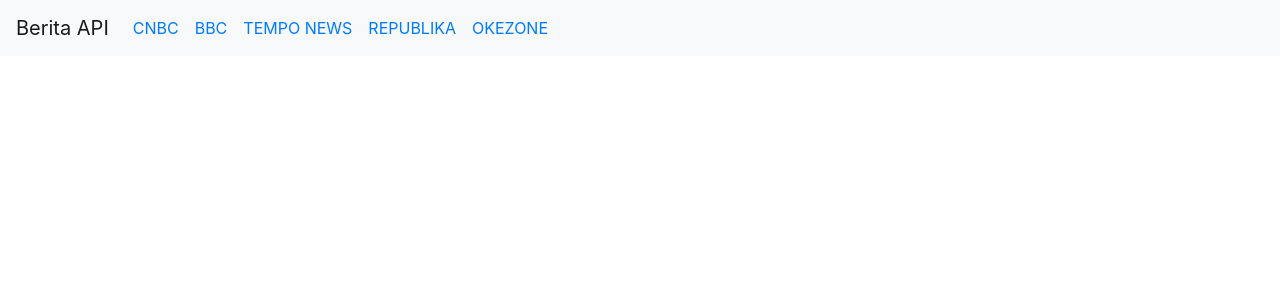
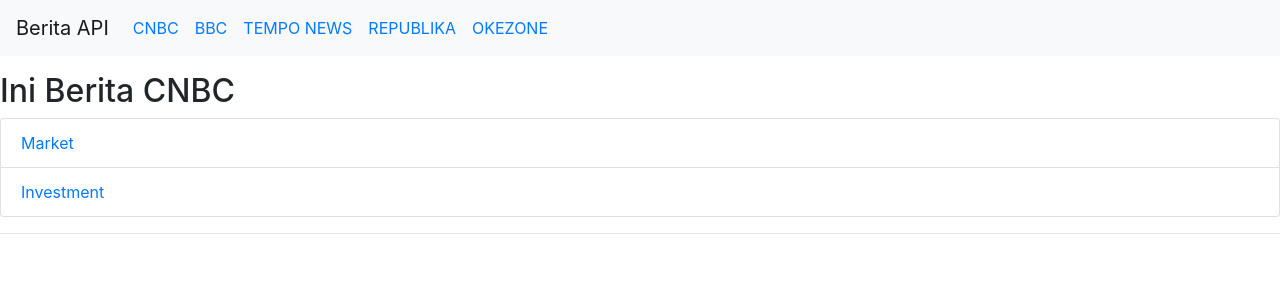
Before and after one commit to velvas45/react-api-synergy, a React (Create React App) app: page /cnbc-news in a window 1280 px wide. Shown: the top 300 px of the page. Built offline with nearby package versions, Linux system fonts and the light colour scheme.

Commit message:
updating tempo republika cnbc and bbc news

```diff
--- a/src/Pages/Bbc.jsx
+++ b/src/Pages/Bbc.jsx
@@ -0,0 +1,26 @@
+import React from 'react'
+import { NavLink, Switch, Route, useRouteMatch } from "react-router-dom"
+import ListType from './ListType/ListType';
+import {ListGroup, ListGroupItem} from 'reactstrap'
+
+function Bbc() {
+    let match = useRouteMatch();
+    return (
+        <div className="my-3">
+            <h2>Ini Berita CNBC</h2>
+            <ListGroup>
+            <ListGroupItem className="justify-content-between"><NavLink to={`${match.url}/dunia`}>Dunia</NavLink></ListGroupItem>
+            <ListGroupItem className="justify-content-between"><NavLink to={`${match.url}/multimedia`}>Multimedia</NavLink></ListGroupItem>
+            </ListGroup>
+
+            <hr />
+            <Switch>
+                <Route path={`${match.path}/:type`}>
+                <ListType />
+                </Route>
+            </Switch>
+        </div>
+    )
+}
+
+export default Bbc
--- a/src/Pages/Cnbc.jsx
+++ b/src/Pages/Cnbc.jsx
@@ -0,0 +1,26 @@
+import React from 'react'
+import { NavLink, Switch, Route, useRouteMatch } from "react-router-dom"
+import ListType from './ListType/ListType';
+import {ListGroup, ListGroupItem} from 'reactstrap'
+
+function Cnbc() {
+    let match = useRouteMatch();
+    return (
+        <div className="my-3">
+            <h2>Ini Berita CNBC</h2>
+            <ListGroup>
+            <ListGroupItem className="justify-content-between"><NavLink to={`${match.url}/market`}>Market</NavLink></ListGroupItem>
+            <ListGroupItem className="justify-content-between"><NavLink to={`${match.url}/investment`}>Investment</NavLink></ListGroupItem>
+            </ListGroup>
+
+            <hr />
+            <Switch>
+                <Route path={`${match.path}/:type`}>
+                <ListType />
+                </Route>
+            </Switch>
+        </div>
+    )
+}
+
+export default Cnbc
--- a/src/Pages/Navbar/Nav.jsx
+++ b/src/Pages/Navbar/Nav.jsx
@@ -23,12 +23,12 @@
           <Nav className="mr-auto" navbar>
             <NavItem>
                 <NavLink>
-              <Link to="/cnbc">CNBC</Link>
+              <Link to="/cnbc-news">CNBC</Link>
               </NavLink>
             </NavItem>
             <NavItem>
             <NavLink>
-              <Link to="/bbc">BBC</Link>
+              <Link to="/bbc-news">BBC</Link>
               </NavLink>
             </NavItem>
             <NavItem>
@@ -38,7 +38,7 @@
             </NavItem>
             <NavItem>
             <NavLink>
-              <Link to="/republika">REPUBLIKA</Link>
+              <Link to="/republika-news">REPUBLIKA</Link>
               </NavLink>
             </NavItem>
             <NavItem>
--- a/src/Pages/Republika.jsx
+++ b/src/Pages/Republika.jsx
@@ -0,0 +1,26 @@
+import React from 'react'
+import { NavLink, Switch, Route, useRouteMatch } from "react-router-dom"
+import ListType from './ListType/ListType';
+import {ListGroup, ListGroupItem} from 'reactstrap'
+
+function Republika() {
+    let match = useRouteMatch();
+    return (
+        <div className="my-3">
+            <h2>Ini Berita CNBC</h2>
+            <ListGroup>
+            <ListGroupItem className="justify-content-between"><NavLink to={`${match.url}/khazanah`}>Khazanah</NavLink></ListGroupItem>
+            <ListGroupItem className="justify-content-between"><NavLink to={`${match.url}/islam-digest`}>Islam Digest</NavLink></ListGroupItem>
+            </ListGroup>
+
+            <hr />
+            <Switch>
+                <Route path={`${match.path}/:type`}>
+                <ListType />
+                </Route>
+            </Switch>
+        </div>
+    )
+}
+
+export default Republika
--- a/src/Pages/Tempo.jsx
+++ b/src/Pages/Tempo.jsx
@@ -0,0 +1,26 @@
+import React from 'react'
+import { NavLink, Switch, Route, useRouteMatch } from "react-router-dom"
+import ListType from './ListType/ListType';
+import {ListGroup, ListGroupItem} from 'reactstrap'
+
+function Tempo() {
+    let match = useRouteMatch();
+    return (
+        <div className="my-3">
+            <h2>Ini Berita Tempo</h2>
+            <ListGroup>
+            <ListGroupItem className="justify-content-between"><NavLink to={`${match.url}/nasional`}>Nasional</NavLink></ListGroupItem>
+            <ListGroupItem className="justify-content-between"><NavLink to={`${match.url}/bisnis`}>Bisnis</NavLink></ListGroupItem>
+            </ListGroup>
+
+            <hr />
+            <Switch>
+                <Route path={`${match.path}/:type`}>
+                <ListType />
+                </Route>
+            </Switch>
+        </div>
+    )
+}
+
+export default Tempo
--- a/src/Routes.js
+++ b/src/Routes.js
@@ -1,22 +1,18 @@
 import React from 'react'
 import { Switch, Route } from "react-router-dom"
+import Bbc from './Pages/Bbc'
+import Cnbc from './Pages/Cnbc'
 import Okezone from './Pages/Okezone'
+import Republika from './Pages/Republika'
+import Tempo from './Pages/Tempo'
 
 function Routes() {
     return (
         <Switch>
-            {/* <Route>
-
-            </Route>
-            <Route>
-
-            </Route>
-            <Route>
-
-            </Route>
-            <Route>
-
-            </Route> */}
+            <Route path="/bbc-news" render={() => <Bbc/>} />
+            <Route path="/republika-news" render={() => <Republika/>} />
+            <Route path="/cnbc-news" render={() => <Cnbc/>} />
+            <Route path="/tempo-news" render={() => <Tempo/>} />
             <Route path="/okezone-news" render={() => <Okezone/>} />
         </Switch>
     )
```
Also changed, not shown: 2 other files (tests, documents, lock files or other folders).
